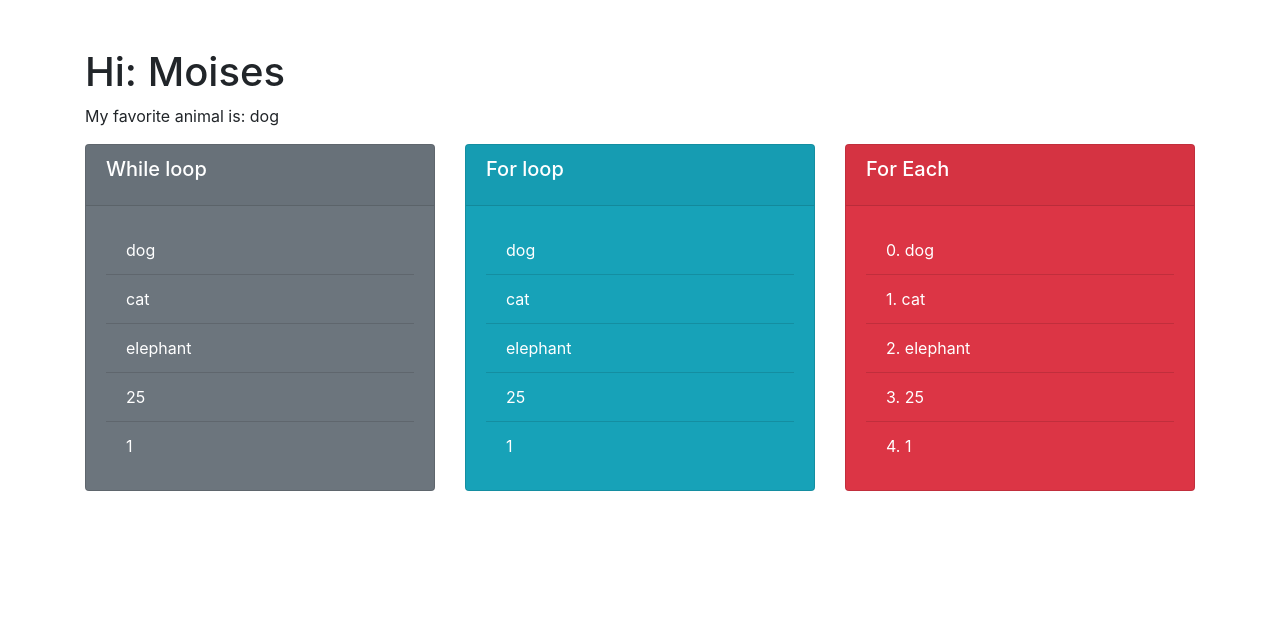
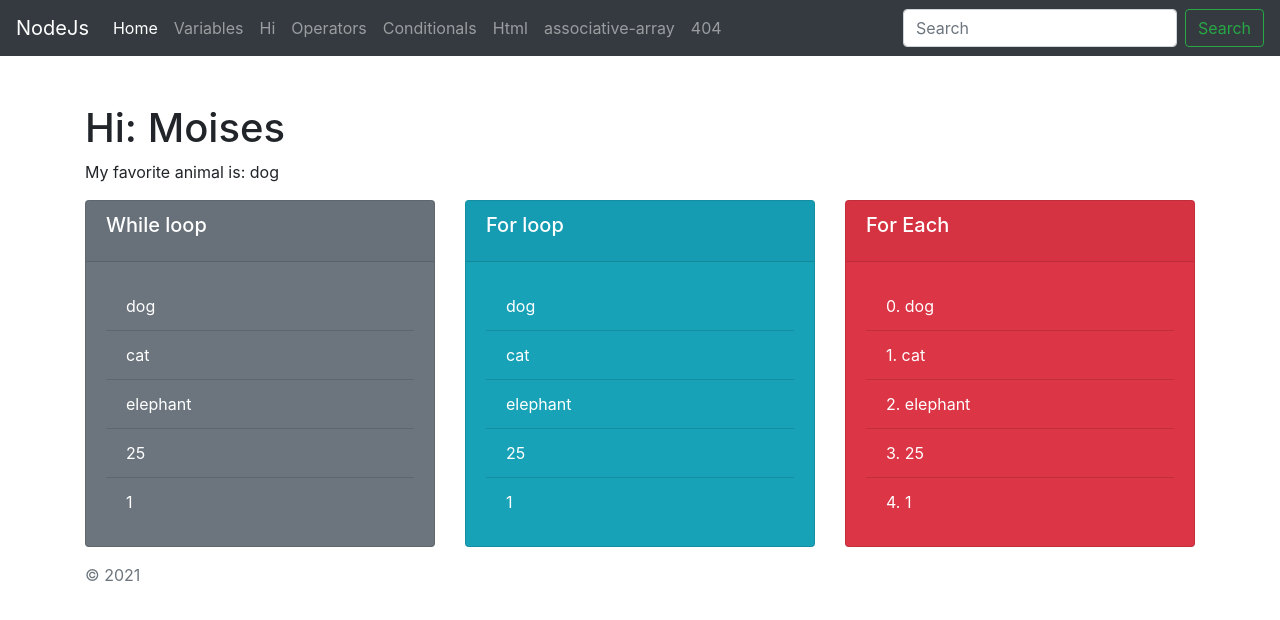
Before and after one commit to moive/php-basico, a PHP site: page /html.php in a window 1280 px wide. Shown: the top 620 px of the page. Run offline with PHP 8.4, Linux system fonts and the light colour scheme.

Commit message:
create layout in project

```diff
--- /dev/null
+++ b/Layout/footer.php
@@ -0,0 +1,5 @@
+<footer class="footer mt-auto py-3">
+    <div class="container">
+        <span class="text-muted">&copy; 2021</span>
+    </div>
+</footer>
--- /dev/null
+++ b/Layout/header.php
@@ -0,0 +1,57 @@
+<nav class="navbar navbar-expand-md navbar-dark bg-dark">
+    <a class="navbar-brand" href="/">NodeJs</a>
+    <button
+        class="navbar-toggler"
+        type="button"
+        data-toggle="collapse"
+        data-target="#navbarSupportedContent"
+        aria-controls="navbarSupportedContent"
+        aria-expanded="false"
+        aria-label="Toggle navigation"
+    >
+        <span class="navbar-toggler-icon"></span>
+    </button>
+
+    <div class="collapse navbar-collapse" id="navbarSupportedContent">
+        <ul class="navbar-nav mr-auto">
+            <li class="nav-item active">
+                <a class="nav-link" href="/">
+                    Home
+                    <span class="sr-only">(current)</span>
+                </a>
+            </li>
+            <li class="nav-item">
+                <a class="nav-link" href="/variables.php">Variables</a>
+            </li>
+            <li class="nav-item">
+                <a class="nav-link" href="/hi.php">Hi</a>
+            </li>
+            <li class="nav-item">
+                <a class="nav-link" href="/operators.php">Operators</a>
+            </li>
+            <li class="nav-item">
+                <a class="nav-link" href="/conditionals.php">Conditionals</a>
+            </li>
+            <li class="nav-item">
+                <a class="nav-link" href="/html.php">Html</a>
+            </li>
+            <li class="nav-item">
+                <a class="nav-link" href="/associative-array.php">associative-array</a>
+            </li>
+            <li class="nav-item">
+                <a class="nav-link" href="/test.php">404</a>
+            </li>
+        </ul>
+        <form class="form-inline my-2 my-lg-0">
+            <input
+                class="form-control mr-sm-2"
+                type="search"
+                placeholder="Search"
+                aria-label="Search"
+            />
+            <button class="btn btn-outline-success my-2 my-sm-0" type="submit">
+                Search
+            </button>
+        </form>
+    </div>
+</nav>
--- /dev/null
+++ b/Layout/layout.php
@@ -0,0 +1,16 @@
+<!DOCTYPE html>
+<html lang="en">
+    <head>
+        <meta charset="UTF-8">
+        <meta name="viewport" content="width=device-width, initial-scale=1.0">
+        <link rel="stylesheet" href="https://cdn.jsdelivr.net/npm/bootstrap@4.6.0/dist/css/bootstrap.min.css" integrity="sha384-B0vP5xmATw1+K9KRQjQERJvTumQW0nPEzvF6L/Z6nronJ3oUOFUFpCjEUQouq2+l" crossorigin="anonymous">
+        <title>Php Basico</title>
+    </head>
+    <body>
+        <?php include_once('header.php'); ?>
+        <main class="container mt-5">
+            <?php include_once('./Routing/routing.php'); ?>
+        </main>
+        <?php include_once('footer.php'); ?>
+    </body>
+</html>
--- /dev/null
+++ b/Routing/routing.php
@@ -0,0 +1,9 @@
+<?php
+
+    $curPageName = substr($_SERVER["SCRIPT_NAME"],strrpos($_SERVER["SCRIPT_NAME"],"/")+1);
+
+    // echo 'The current page name is: '. $curPageName .'</br>';
+
+    require_once('Views/'.$curPageName);
+
+?>
--- /dev/null
+++ b/Views/hi.php
@@ -0,0 +1,3 @@
+<?php
+    echo "Hi world, since php";
+?>
--- /dev/null
+++ b/Views/html.php
@@ -0,0 +1,62 @@
+<?php
+
+$name = 'Moises';
+$animals = ['dog','cat','elephant',25, true];
+
+?>
+<h1>Hi: <?php echo $name ?></h1>
+
+<p>My favorite animal is: <?php echo $animals[0] ?></p>
+
+<div class="row">
+    <div class="col-sm-4">
+        <div class="card text-white bg-secondary">
+            <div class="card-header">
+                <h5 class="card-title">While loop</h5>
+            </div>
+            <div class="card-body">
+                <ul class="list-group list-group-flush">
+                    <?php
+                        $i = 0;
+                        while ($i<count($animals)) {
+                            echo '<li class="list-group-item bg-secondary">' . $animals[$i] . '</li>';
+                            $i++;
+                        }
+                    ?>
+                </ul>
+            </div>
+        </div>
+    </div>
+    <div class="col-sm-4">
+        <div class="card text-white bg-info">
+            <div class="card-header">
+                <h5 class="card-title">For loop</h5>
+            </div>
+            <div class="card-body">
+                <ul class="list-group list-group-flush">
+                    <?php
+                        for ($i=0; $i < count($animals); $i++) {
+                            echo '<li class="list-group-item bg-info">' . $animals[$i] . '</li>';
+                        }
+                    ?>
+                </ul>
+            </div>
+        </div>
+    </div>
+    <div class="col-sm-4">
+        <div class="card text-white bg-danger">
+            <div class="card-header">
+                <h5 class="card-title">For Each</h5>
+            </div>
+            <div class="card-body">
+                <ul class="list-group list-group-flush">
+                    <?php
+                        foreach ($animals as $key => $value) {
+                            echo '<li class="list-group-item bg-danger">' .$key. '. ' . $value . '</li>';
+                        }
+                    ?>
+                </ul>
+            </div>
+        </div>
+    </div>
+</div>
--- /dev/null
+++ b/Views/index.php
@@ -0,0 +1 @@
+<h1>Home</h1>
--- a/hi.php
+++ b/hi.php
@@ -1,3 +1,3 @@
 <?php
-    echo "Hi world, since php";
+    require_once('Layout/layout.php');
 ?>
--- a/html.php
+++ b/html.php
@@ -1,76 +1,3 @@
 <?php
-
-$name = 'Moises';
-$animals = ['dog','cat','elephant',25, true];
-
+    require_once('Layout/layout.php');
 ?>
-
-<!DOCTYPE html>
-<html lang="en">
-<head>
-    <meta charset="UTF-8">
-    <meta name="viewport" content="width=device-width, initial-scale=1.0">
-    <link rel="stylesheet" href="https://cdn.jsdelivr.net/npm/bootstrap@4.6.0/dist/css/bootstrap.min.css" integrity="sha384-B0vP5xmATw1+K9KRQjQERJvTumQW0nPEzvF6L/Z6nronJ3oUOFUFpCjEUQouq2+l" crossorigin="anonymous">
-    <title>Php</title>
-</head>
-<body>
-    <main class="container mt-5">
-        <h1>Hi: <?php echo $name ?></h1>
-
-        <p>My favorite animal is: <?php echo $animals[0] ?></p>
-
-        <div class="row">
-            <div class="col-sm-4">
-                <div class="card text-white bg-secondary">
-                    <div class="card-header">
-                        <h5 class="card-title">While loop</h5>
-                    </div>
-                    <div class="card-body">
-                        <ul class="list-group list-group-flush">
-                            <?php
-                                $i = 0;
-                                while ($i<count($animals)) {
-                                    echo '<li class="list-group-item bg-secondary">' . $animals[$i] . '</li>';
-                                    $i++;
-                                }
-                            ?>
-                        </ul>
-                    </div>
-                </div>
-            </div>
-            <div class="col-sm-4">
-                <div class="card text-white bg-info">
-                    <div class="card-header">
-                        <h5 class="card-title">For loop</h5>
-                    </div>
-                    <div class="card-body">
-                        <ul class="list-group list-group-flush">
-                            <?php
-                                for ($i=0; $i < count($animals); $i++) {
-                                    echo '<li class="list-group-item bg-info">' . $animals[$i] . '</li>';
-                                }
-                            ?>
-                        </ul>
-                    </div>
-                </div>
-            </div>
-            <div class="col-sm-4">
-                <div class="card text-white bg-danger">
-                    <div class="card-header">
-                        <h5 class="card-title">For Each</h5>
-                    </div>
-                    <div class="card-body">
-                        <ul class="list-group list-group-flush">
-                            <?php
-                                foreach ($animals as $key => $value) {
-                                    echo '<li class="list-group-item bg-danger">' .$key. '. ' . $value . '</li>';
-                                }
-                            ?>
-                        </ul>
-                    </div>
-                </div>
-            </div>
-        </div>
-    </main>
-</body>
-</html>
--- /dev/null
+++ b/index.php
@@ -0,0 +1,3 @@
+<?php
+    require_once('Layout/layout.php');
+?>
```
Also changed, not shown: Views/associative-array.php (added, +53 -0 lines), Views/conditionals.php (added, +12 -0 lines), Views/operators.php (added, +21 -0 lines), Views/variables.php (added, +11 -0 lines), conditionals.php (+1 -10 lines), operators.php (+1 -19 lines), variables.php (+1 -9 lines), Views/while.php (renamed from while.php).
